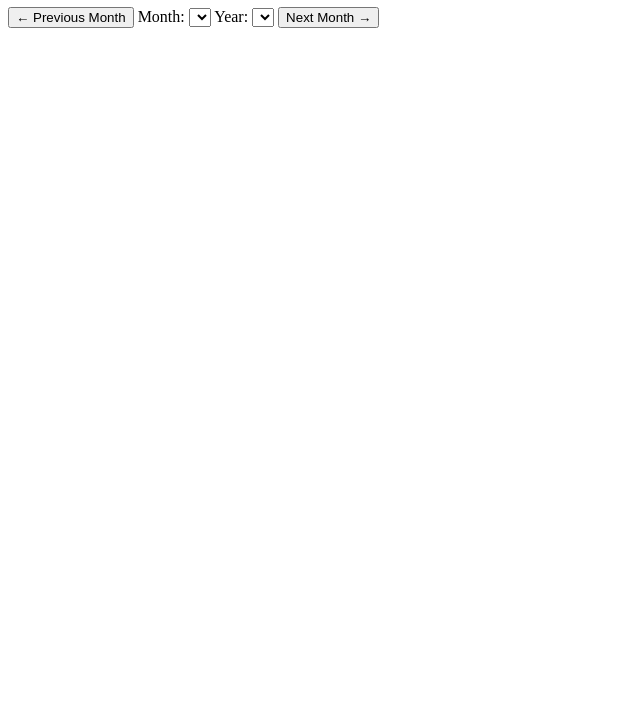
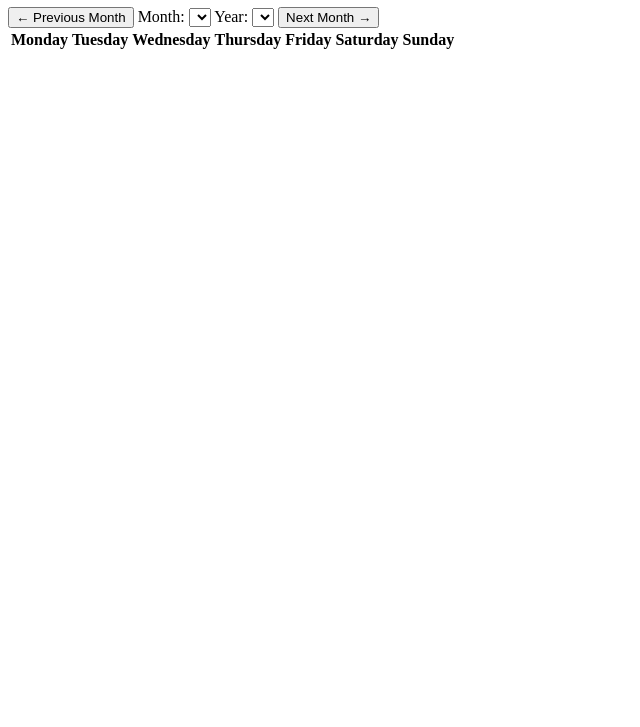
Before and after one commit to Della-Bella/Days-Calendar-Piscine, a plain HTML site: page index.html in a window 1280 px wide. Shown: the part 73-800 px from the top of the page, without its empty margins (0-640 px from the left). Drawn offline with Linux system fonts and the light colour scheme.

Commit message:
Append Days of the Week on the Clandar Table

```diff
--- a/index.html
+++ b/index.html
@@ -24,6 +24,6 @@
       <!-- container table calendar -->
       <div id="calendar-container"></div>
 
-      <script src="script.js" defer></script>
+    <script type="module" src="script.js" defer></script>
    </body>
 </html>
--- a/script.js
+++ b/script.js
@@ -23,4 +23,34 @@ function renderCalendar(){
     console.log("Rendering calendar...")
 };
 
+
+
+calendarContainer.innerHTML= '';
+// Create Table Calendar elements : <table>, <thead>, <tbody>, <tr>, <th>, and <td> elements
+const table = document.createElement("table")
+const thead = document.createElement("thead")
+const tbody = document.createElement ("tbody")
+
+//Header Row
+const headerRow = document.createElement('tr');
+const daysOfWeek = ["Monday", "Tuesday", "Wednesday", "Thursday", "Friday", "Saturday", "Sunday"];
+//loop to create the days
+
+for (const day of daysOfWeek){
+    const th= document.createElement ("th");
+    th.textContent= day;
+    headerRow.appendChild(th)
+}
+
+thead.appendChild(headerRow);
+
+table.appendChild(thead);
+table.appendChild(tbody);
+calendarContainer.appendChild(table);
+
+
+
+
+
+
 renderCalendar();
```
